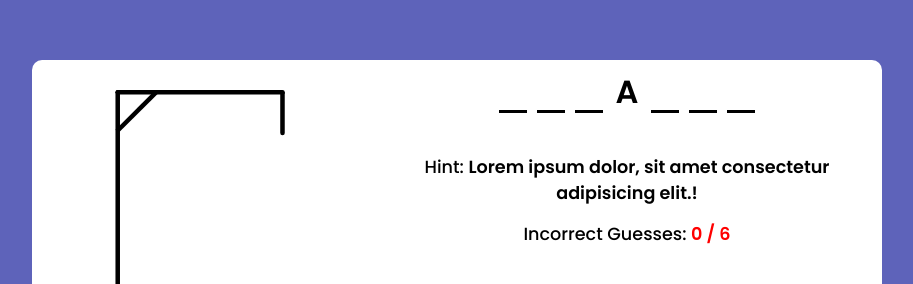
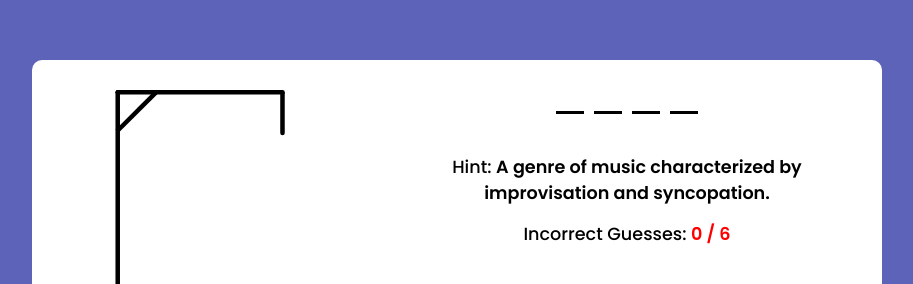
Before and after one commit to sahiba0915/Hangman-Game, a plain HTML site: page index.html in a window 1280 px wide. Shown: the part 148-432 px from the top of the page, without its empty margins (183-1096 px from the left). Drawn offline with Linux system fonts and the light colour scheme.

Commit message:
feat: added game functionality

```diff
--- a/index.html
+++ b/index.html
@@ -5,13 +5,15 @@
     <meta name="viewport" content="width=device-width, initial-scale=1.0">
     <title>Hangman Game</title>
     <link rel="stylesheet" href="style.css">
+    <script src="scripts/word-list.js" defer></script>
+    <script src="scripts/script.js" defer></script>
 </head>
 <body>
     <div class="game-modal">
         <div class="content">
             <img src="images/lost.gif" alt="gif">
             <h4>Game Over!</h4>
-            <p>The correct word was: <b>rainbow</b></p>
+            <p>The correct word was: <b></b></p>
             <button class="play-again">Play Again</button>
         </div>
     </div>
@@ -22,13 +24,6 @@
         </div>
         <div class="game-box">
             <ul class="word-display">
-                <li class="letter"></li>
-                <li class="letter"></li>
-                <li class="letter"></li>
-                <li class="letter guessed">A</li>
-                <li class="letter"></li>
-                <li class="letter"></li>
-                <li class="letter"></li>
             </ul>
             <h4 class="hint-text">
                 Hint: <b>Lorem ipsum dolor, sit amet consectetur adipisicing elit.!</b>
@@ -37,7 +32,6 @@
                 Incorrect Guesses: <b>0 / 6</b>
             </h4>
             <div class="keyboard">
-                <button>a</button><button>b</button><button>c</button><button>d</button><button>e</button><button>f</button><button>g</button><button>h</button><button>i</button><button>j</button><button>k</button><button>l</button><button>m</button><button>n</button><button>o</button><button>p</button><button>q</button><button>r</button><button>s</button><button>t</button><button>u</button><button>v</button><button>w</button><button>x</button><button>y</button><button>z</button>
             </div>
         </div>
     </div>
--- a/scripts/script.js
+++ b/scripts/script.js
@@ -0,0 +1,69 @@
+const keyboardDiv = document.querySelector(".keyboard");
+const wordDisplay = document.querySelector(".word-display");
+const guessesText= document.querySelector(".guesses-text b");
+const hangmanImage = document.querySelector(".hangman-box img");
+const gameModal = document.querySelector(".game-modal");
+const playAgainBtn = document.querySelector(".play-again");
+
+let currentWord, correctLetters = [],wrongGuessCount = 0;
+const maxGuess = 6;
+
+
+const resetGame = () => {
+    correctLetters = [];
+    wrongGuessCount = 0;
+    hangmanImage.src = `images/hangman-${wrongGuessCount}.svg`;
+    guessesText.innerText = `${wrongGuessCount} / ${maxGuess}`;
+    keyboardDiv.querySelectorAll("button").forEach(btn => btn.disabled = false)
+    wordDisplay.innerHTML = currentWord.split("").map(() => `<li class="letter"></li>`).join("");
+    gameModal.classList.remove("show");
+}
+
+
+
+const getRandomWord = () => {
+    const {word, hint} = wordList[Math.floor(Math.random() * wordList.length)];
+    currentWord =  word;
+    document.querySelector(".hint-text b").innerText = hint;
+    resetGame();
+    wordDisplay.innerHTML = word.split("").map(() => `<li class="letter"></li>`).join("");
+    console.log(word)
+}
+
+const gameOver = (isVictory) => {
+    setTimeout(() => {
+        const modalText = isVictory ? `You found the word:` : `The correct word was:`;
+        gameModal.querySelector("img").src = `images/${isVictory ? 'victory' : 'lost'}.gif`;
+         gameModal.querySelector("h4").innerText = `${isVictory ? 'Congrats!' : 'Game Over!'}`;
+          gameModal.querySelector("p").innerHTML = `${modalText} <b>${currentWord}</b>`
+      gameModal.classList.add("show")
+    }, 300)
+}
+const initGame = (button, clickedLetter) => {
+    if(currentWord.includes(clickedLetter)){
+        [...currentWord].forEach((letter, index) => {
+            if(letter === clickedLetter){
+                correctLetters.push(letter)
+                wordDisplay.querySelectorAll("li")[index].innerText = letter;
+                wordDisplay.querySelectorAll("li")[index].classList.add("guessed");}
+        })
+    }else{
+        wrongGuessCount++;
+        hangmanImage.src = `images/hangman-${wrongGuessCount}.svg`
+    }
+    button.disabled = true
+    guessesText.innerText = `${wrongGuessCount} / ${maxGuess}`
+
+    if(wrongGuessCount === maxGuess) return gameOver(false);
+    if(correctLetters.length === currentWord.length) return gameOver(true)
+}
+
+for(let i= 97; i <= 122; i++){
+    const button = document.createElement("button");
+    button.innerText = String.fromCharCode(i);
+    keyboardDiv.appendChild(button);
+    button.addEventListener("click", e => initGame(e.target, String.fromCharCode(i)));
+}
+
+getRandomWord();
+playAgainBtn.addEventListener("click", getRandomWord);
--- /dev/null
+++ b/scripts/word-list.js
@@ -0,0 +1,262 @@
+const wordList = [
+    {
+        word: "guitar",
+        hint: "A musical instrument with strings."
+    },
+    {
+        word: "oxygen",
+        hint: "A colorless, odorless gas essential for life."
+    },
+    {
+        word: "mountain",
+        hint: "A large natural elevation of the Earth's surface."
+    },
+    {
+        word: "painting",
+        hint: "An art form using colors on a surface to create images or expression."
+    },
+    {
+        word: "astronomy",
+        hint: "The scientific study of celestial objects and phenomena."
+    },
+    {
+        word: "football",
+        hint: "A popular sport played with a spherical ball."
+    },
+    {
+        word: "chocolate",
+        hint: "A sweet treat made from cocoa beans."
+    },
+    {
+        word: "butterfly",
+        hint: "An insect with colorful wings and a slender body."
+    },
+    {
+        word: "history",
+        hint: "The study of past events and human civilization."
+    },
+    {
+        word: "pizza",
+        hint: "A savory dish consisting of a round, flattened base with toppings."
+    },
+    {
+        word: "jazz",
+        hint: "A genre of music characterized by improvisation and syncopation."
+    },
+    {
+        word: "camera",
+        hint: "A device used to capture and record images or videos."
+    },
+    {
+        word: "diamond",
+        hint: "A precious gemstone known for its brilliance and hardness."
+    },
+    {
+        word: "adventure",
+        hint: "An exciting or daring experience."
+    },
+    {
+        word: "science",
+        hint: "The systematic study of the structure and behavior of the physical and natural world."
+    },
+    {
+        word: "bicycle",
+        hint: "A human-powered vehicle with two wheels."
+    },
+    {
+        word: "sunset",
+        hint: "The daily disappearance of the sun below the horizon."
+    },
+    {
+        word: "coffee",
+        hint: "A popular caffeinated beverage made from roasted coffee beans."
+    },
+    {
+        word: "dance",
+        hint: "A rhythmic movement of the body often performed to music."
+    },
+    {
+        word: "galaxy",
+        hint: "A vast system of stars, gas, and dust held together by gravity."
+    },
+    {
+        word: "orchestra",
+        hint: "A large ensemble of musicians playing various instruments."
+    },
+    {
+        word: "volcano",
+        hint: "A mountain or hill with a vent through which lava, rock fragments, hot vapor, and gas are ejected."
+    },
+    {
+        word: "novel",
+        hint: "A long work of fiction, typically with a complex plot and characters."
+    },
+    {
+        word: "sculpture",
+        hint: "A three-dimensional art form created by shaping or combining materials."
+    },
+    {
+        word: "symphony",
+        hint: "A long musical composition for a full orchestra, typically in multiple movements."
+    },
+    {
+        word: "architecture",
+        hint: "The art and science of designing and constructing buildings."
+    },
+    {
+        word: "ballet",
+        hint: "A classical dance form characterized by precise and graceful movements."
+    },
+    {
+        word: "astronaut",
+        hint: "A person trained to travel and work in space."
+    },
+    {
+        word: "waterfall",
+        hint: "A cascade of water falling from a height."
+    },
+    {
+        word: "technology",
+        hint: "The application of scientific knowledge for practical purposes."
+    },
+    {
+        word: "rainbow",
+        hint: "A meteorological phenomenon that is caused by reflection, refraction, and dispersion of light."
+    },
+    {
+        word: "universe",
+        hint: "All existing matter, space, and time as a whole."
+    },
+    {
+        word: "piano",
+        hint: "A musical instrument played by pressing keys that cause hammers to strike strings."
+    },
+    {
+        word: "vacation",
+        hint: "A period of time devoted to pleasure, rest, or relaxation."
+    },
+    {
+        word: "rainforest",
+        hint: "A dense forest characterized by high rainfall and biodiversity."
+    },
+    {
+        word: "theater",
+        hint: "A building or outdoor area in which plays, movies, or other performances are staged."
+    },
+    {
+        word: "telephone",
+        hint: "A device used to transmit sound over long distances."
+    },
+    {
+        word: "language",
+        hint: "A system of communication consisting of words, gestures, and syntax."
+    },
+    {
+        word: "desert",
+        hint: "A barren or arid land with little or no precipitation."
+    },
+    {
+        word: "sunflower",
+        hint: "A tall plant with a large yellow flower head."
+    },
+    {
+        word: "fantasy",
+        hint: "A genre of imaginative fiction involving magic and supernatural elements."
+    },
+    {
+        word: "telescope",
+        hint: "An optical instrument used to view distant objects in space."
+    },
+    {
+        word: "breeze",
+        hint: "A gentle wind."
+    },
+    {
+        word: "oasis",
+        hint: "A fertile spot in a desert where water is found."
+    },
+    {
+        word: "photography",
+        hint: "The art, process, or practice of creating images by recording light or other electromagnetic radiation."
+    },
+    {
+        word: "safari",
+        hint: "An expedition or journey, typically to observe wildlife in their natural habitat."
+    },
+    {
+        word: "planet",
+        hint: "A celestial body that orbits a star and does not produce light of its own."
+    },
+    {
+        word: "river",
+        hint: "A large natural stream of water flowing in a channel to the sea, a lake, or another such stream."
+    },
+    {
+        word: "tropical",
+        hint: "Relating to or situated in the region between the Tropic of Cancer and the Tropic of Capricorn."
+    },
+    {
+        word: "mysterious",
+        hint: "Difficult or impossible to understand, explain, or identify."
+    },
+    {
+        word: "enigma",
+        hint: "Something that is mysterious, puzzling, or difficult to understand."
+    },
+    {
+        word: "paradox",
+        hint: "A statement or situation that contradicts itself or defies intuition."
+    },
+    {
+        word: "puzzle",
+        hint: "A game, toy, or problem designed to test ingenuity or knowledge."
+    },
+    {
+        word: "whisper",
+        hint: "To speak very softly or quietly, often in a secretive manner."
+    },
+    {
+        word: "shadow",
+        hint: "A dark area or shape produced by an object blocking the light."
+    },
+    {
+        word: "secret",
+        hint: "Something kept hidden or unknown to others."
+    },
+    {
+        word: "curiosity",
+        hint: "A strong desire to know or learn something."
+    },
+    {
+        word: "unpredictable",
+        hint: "Not able to be foreseen or known beforehand; uncertain."
+    },
+    {
+        word: "obfuscate",
+        hint: "To confuse or bewilder someone; to make something unclear or difficult to understand."
+    },
+    {
+        word: "unveil",
+        hint: "To make known or reveal something previously secret or unknown."
+    },
+    {
+        word: "illusion",
+        hint: "A false perception or belief; a deceptive appearance or impression."
+    },
+    {
+        word: "moonlight",
+        hint: "The light from the moon."
+    },
+    {
+        word: "vibrant",
+        hint: "Full of energy, brightness, and life."
+    },
+    {
+        word: "nostalgia",
+        hint: "A sentimental longing or wistful affection for the past."
+    },
+    {
+        word: "brilliant",
+        hint: "Exceptionally clever, talented, or impressive."
+    },
+];
```
Also changed, not shown: style.css (+14 -1 lines).
